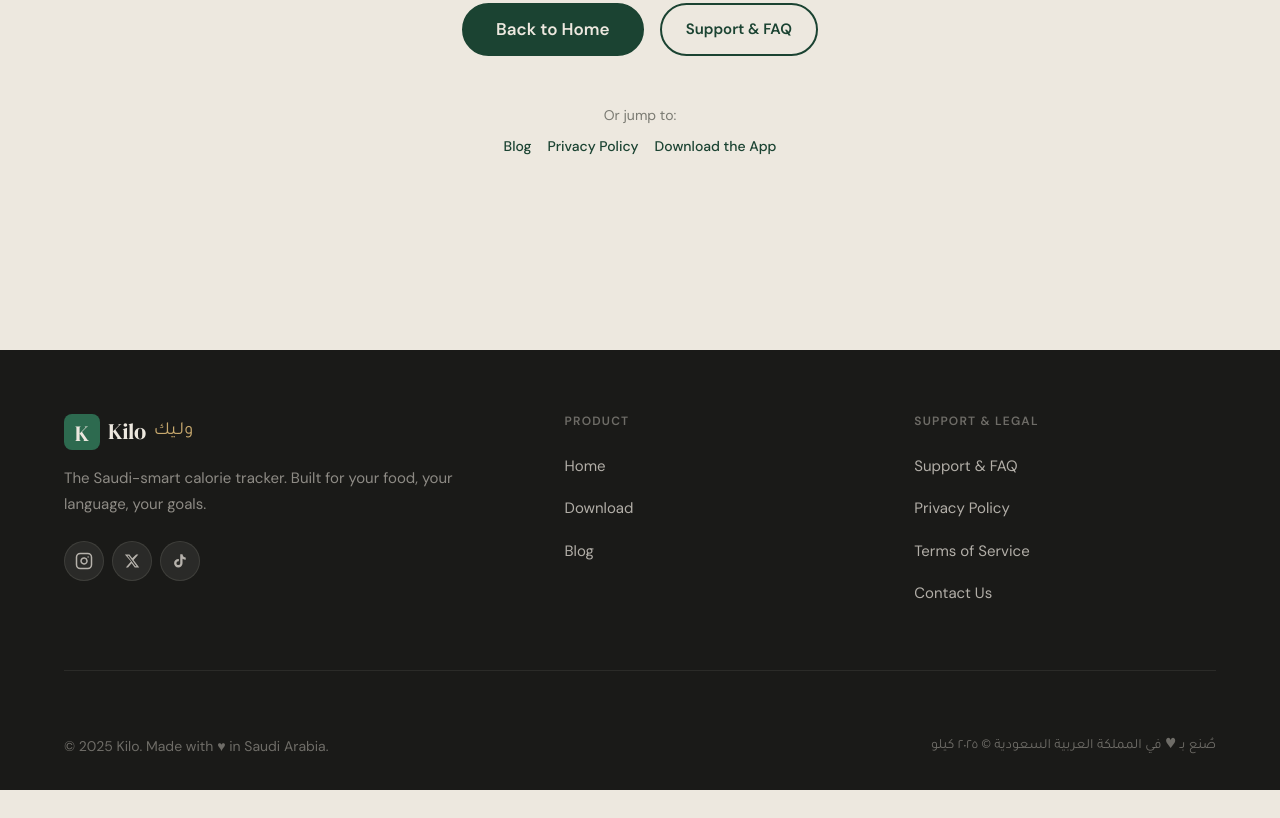
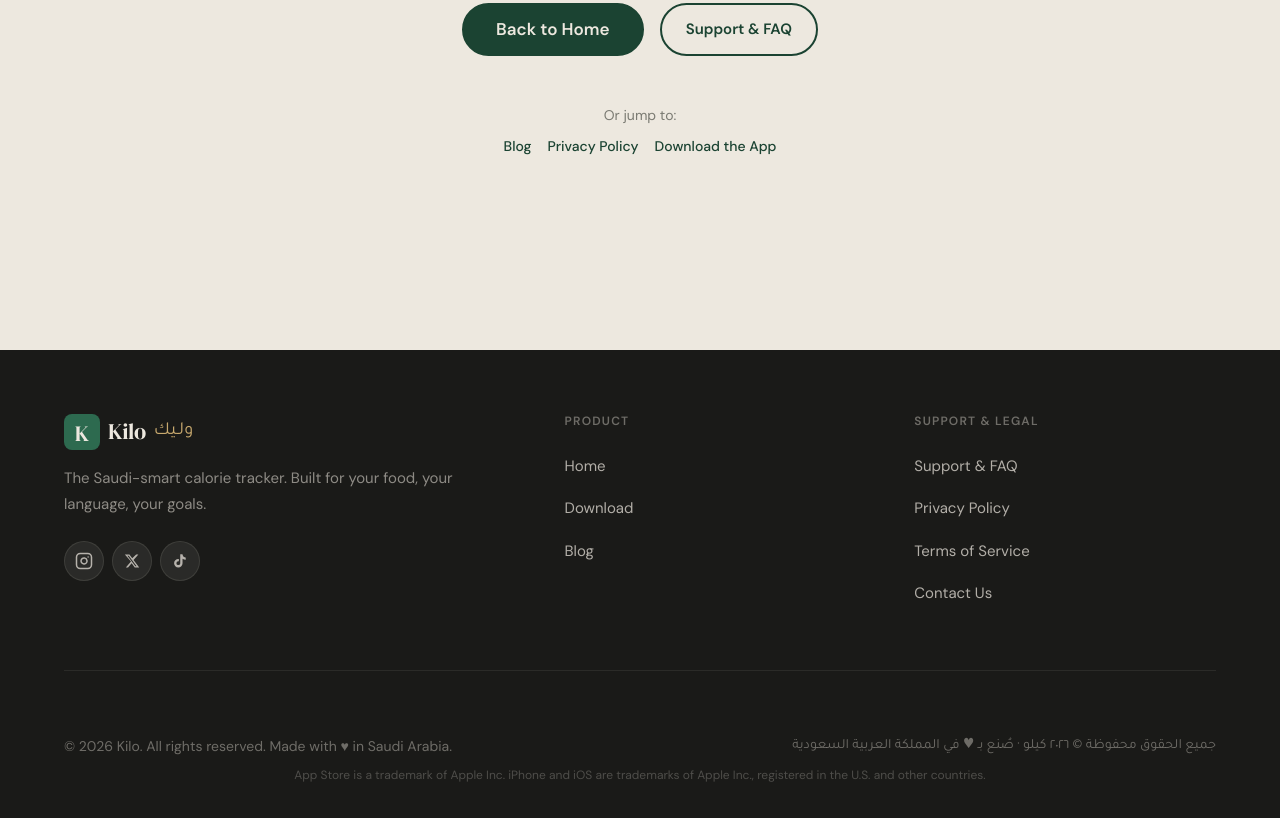
Before and after one commit to ZDohaim/Kilo_web, a plain HTML site: page 404.html in a window 1280 px wide. Shown: the part 677-1495 px from the top of the page. Before the commit the page ends 1467 px from the top, so only its background shows below. Drawn offline with Linux system fonts and the light colour scheme.

Commit message:
added copyright

```diff
--- a/404.html
+++ b/404.html
@@ -229,9 +229,10 @@
 
       </div>
       <div class="footer__bottom">
-        <span>&copy; 2025 Kilo. Made with &#9829; in Saudi Arabia.</span>
-        <span class="footer__bottom-ar" lang="ar">صُنع بـ &#9829; في المملكة العربية السعودية &copy; ٢٠٢٥ كيلو</span>
+        <span>&copy; 2026 Kilo. All rights reserved. Made with &#9829; in Saudi Arabia.</span>
+        <span class="footer__bottom-ar" lang="ar">جميع الحقوق محفوظة &copy; ٢٠٢٦ كيلو &middot; صُنع بـ &#9829; في المملكة العربية السعودية</span>
       </div>
+      <p class="footer__legal">App Store is a trademark of Apple Inc. iPhone and iOS are trademarks of Apple Inc., registered in the U.S. and other countries.</p>
     </div>
   </footer>
 
--- a/styles.css
+++ b/styles.css
@@ -1577,6 +1577,14 @@ details[open] > summary .faq-icon { transform: rotate(45deg); }
   direction: rtl;
 }
 
+.footer__legal {
+  font-size: 0.75rem;
+  color: rgba(237,232,223,0.25);
+  text-align: center;
+  margin-top: var(--space-sm);
+  margin-bottom: 0;
+}
+
 /* ============================================================
    UTILITY CLASSES
    ============================================================ */
```
Also changed, not shown: blog/food-tracking-weight-loss.html (+3 -2 lines), blog/index.html (+3 -2 lines), index.html (+3 -2 lines), privacy.html (+3 -2 lines), support.html (+3 -2 lines), .claude/gsd-file-manifest.json, .claude/hooks/gsd-check-update.js, .claude/hooks/gsd-context-monitor.js, .claude/hooks/gsd-prompt-guard.js, .claude/hooks/gsd-statusline.js, .claude/hooks/gsd-workflow-guard.js, 1 other file.
